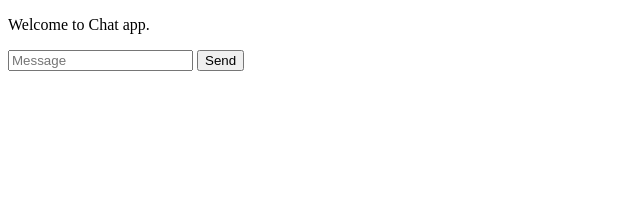
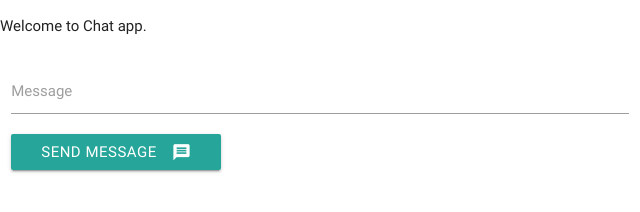
Before and after one commit to pawan1773/node-chat-app, a website: page public/index.html in a window 1280 px wide. Shown: the whole page, without its empty margins (0-640 px from the left). Drawn offline with nearby package versions, Linux system fonts and the light colour scheme; no server answers.

Commit message:
ui started materialize

```diff
--- a/public/index.html
+++ b/public/index.html
@@ -1,23 +1,35 @@
 <!DOCTYPE html>
 <html lang="en">
+
 <head>
     <meta charset="UTF-8">
     <meta name="viewport" content="width=device-width, initial-scale=1.0">
     <meta http-equiv="X-UA-Compatible" content="ie=edge">
+    <!--Import Google Icon Font-->
+    <link href="https://fonts.googleapis.com/icon?family=Material+Icons" rel="stylesheet">
+    <!-- Compiled and minified CSS -->
+    <link rel="stylesheet" href="https://cdnjs.cloudflare.com/ajax/libs/materialize/0.100.2/css/materialize.min.css">
     <title>ChatApp</title>
 </head>
+
 <body>
     <p>Welcome to Chat app.</p>
 
     <ol id="messages"></ol>
-
-    <form id="message-form">
-        <input name="message" type="text" placeholder="Message"/>
-        <button>Send</button>
-    </form>
-
+    <div class="row">
+        <form id="message-form">
+            <div class="input-field col s6">
+                <input id="message" name="message" type="text" />
+                <label for="input_text">Message</label>
+                <button class="waves-effect waves-light btn">
+                    <i class="material-icons right">message</i>Send Message</button>
+            </div>
+        </form>
+    </div>
     <script src="/socket.io/socket.io.js"></script>
     <script src="/js/libs/jquery-3.3.1.min.js"></script>
     <script src="/js/index.js"></script>
+    <script src="https://cdnjs.cloudflare.com/ajax/libs/materialize/0.100.2/js/materialize.min.js"></script>
 </body>
+
 </html>
--- a/server/server.js
+++ b/server/server.js
@@ -27,6 +27,10 @@ io.on('connection', (socket) => {
         callback('this is from server');
     });
 
+    /* socket.on('createLocationMessage', (coords) => {
+        io.emit('newMessage', generateMessage('Admin', `${coords.latitude}, ${coords.longitude}`));
+    }) */
+
     socket.on('disconnect', () => {
         console.log('User disconnected');
     });
```
Also changed, not shown: public/js/index.js (+19 -4 lines).
